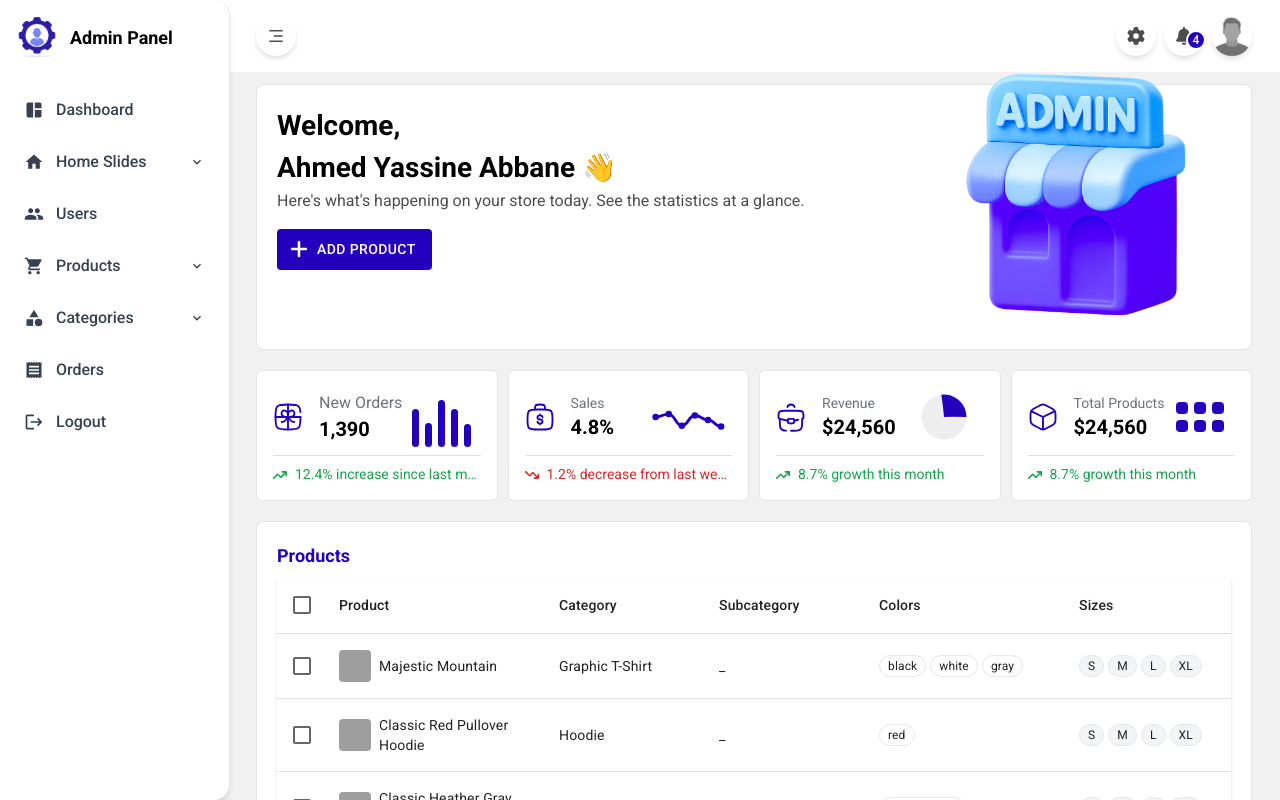
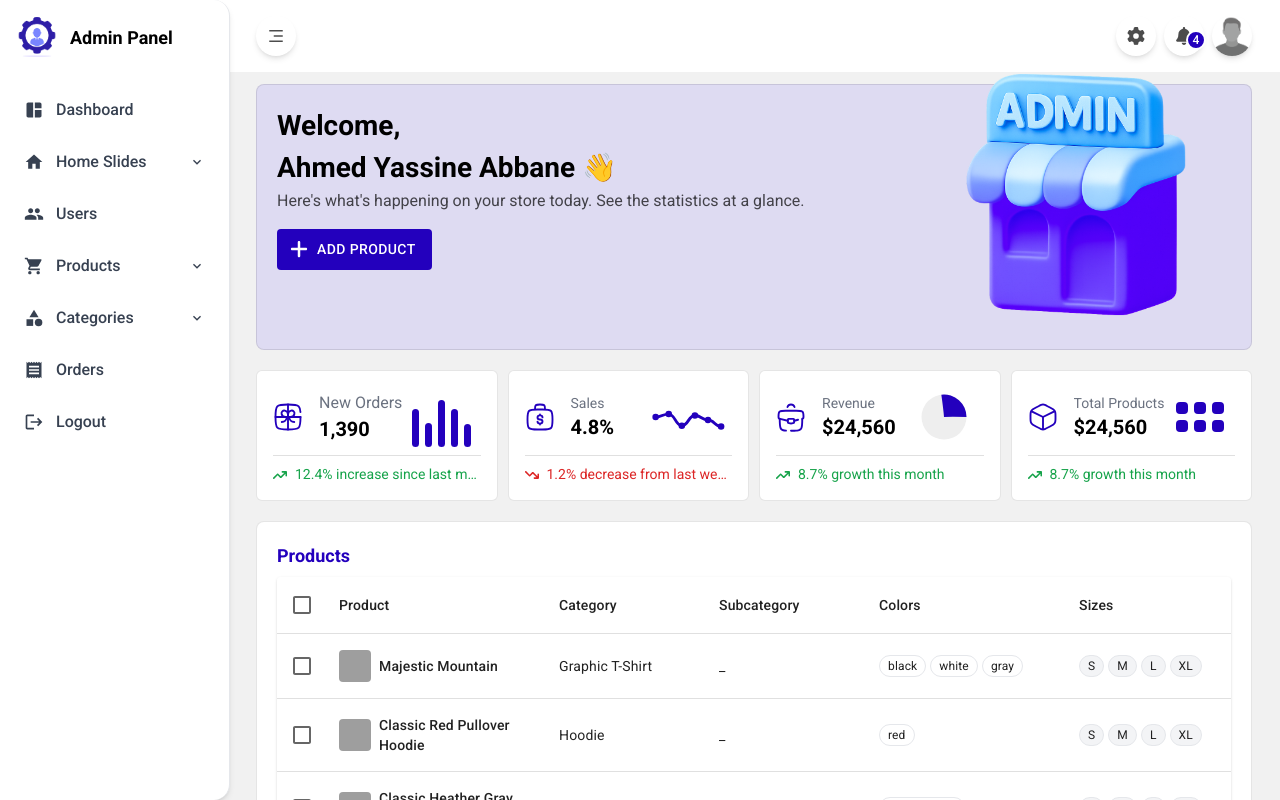
Before and after one commit to ahmedyacine2004/e-commerce-website-mern-app, a React (Vite) app in the folder admin/: page / in a window 1280 px wide. Shown: the top 800 px of the page. Built offline with nearby package versions, Linux system fonts and the light colour scheme; grey boxes are pictures that could not be loaded; some icons are missing.

Commit message:
feat: Refactor table components and enhance data mapping for products and orders

```diff
--- a/admin/src/Components/Table/index.jsx
+++ b/admin/src/Components/Table/index.jsx
@@ -19,7 +19,7 @@ import {
 import ArrowDropDownIcon from "@mui/icons-material/ArrowDropDown";
 import { DatePicker } from "@mui/x-date-pickers/DatePicker";
 import { isSameDay } from "date-fns";
-import { getUniqueOptions } from "../../utils/tableFilters";
+import { getUniqueOptions } from "../../utils/Table/tableFilters";
 
 export default function GenericTable({
   columns,
--- a/admin/src/Pages/Dashboard/index.jsx
+++ b/admin/src/Pages/Dashboard/index.jsx
@@ -4,39 +4,23 @@ import DashboardBoxes from "../../Components/DashboardBoxes";
 import Button from "@mui/material/Button";
 import { FaPlus } from "react-icons/fa6";
 import GenericTable from "../../Components/Table";
-import {
-  createRowActions,
-  createExpandableProducts,
-} from "../../utils/tableUtils";
+import { createExpandableProducts } from "../../utils/Table/tableUtils";
 import {
   ordersTableColumns,
   productsTableColumns,
 } from "../../constants/tableColumns";
 import productsData from "../../data/products.json";
 import TableActions from "../../Components/Table/TableActions";
-import EditIcon from "@mui/icons-material/Edit";
-import DeleteIcon from "@mui/icons-material/Delete";
+import { mapProductsData } from "../../utils/Table/productAdapter";
 
 function Dashboard() {
   const { orders, updateOrderStatus } = useContext(OrdersContext);
-
-  // Flatten the JSON to match the table columns
-  const products = productsData.map((p) => ({
-    id: p.id,
-    name: p.info.name,
-    category: p.info.category,
-    colors: p.info.colors || [], // keep all colors
-    sizes: p.info.sizes || [], // keep all sizes
-    qty: 1, // default quantity
-    newPrice: p.info.newPrice,
-    rating: p.info.rating,
-    img: p.img.url1 || "/placeholder.png",
-  }));
+  const products = mapProductsData(productsData);
 
   return (
     <section className="w-full">
       {/* Welcome Banner */}
-      <div className="w-full p-5 pb-2 border bg-white border-[rgba(0,0,0,0.1)] flex items-center gap-8 mb-5 rounded-lg">
+      <div className="w-full p-5 pb-2 border bg-[#2600ff17] border-[rgba(0,0,0,0.1)] flex items-center gap-8 mb-5 rounded-lg">
         <div className="flex items-start justify-between w-full">
           <div className="info">
             <h1 className="text-[28px] font-[600]">
@@ -74,25 +58,6 @@ function Dashboard() {
         <GenericTable
           columns={productsTableColumns}
           data={products}
-          renderRowActions={(product) => (
-            <TableActions
-              actions={[
-                {
-                  type: "icon",
-                  icon: <EditIcon fontSize="small" />,
-                  label: "Edit",
-                  onClick: () => alert(`Edit ${product.name}`),
-                },
-                {
-                  type: "icon",
-                  icon: <DeleteIcon fontSize="small" />,
-                  label: "Delete",
-                  color: "error.main",
-                  onClick: () => alert(`Delete ${product.name}`),
-                },
-              ]}
-            />
-          )}
           selectionActions={[
             {
               label: "Delete",
@@ -111,14 +76,8 @@ function Dashboard() {
         <h2 className="text-[18px] font-[600] text-primary">Recent Orders</h2>
 
         <GenericTable
-          columns={ordersTableColumns}
+          columns={ordersTableColumns(updateOrderStatus)}
           data={orders}
-          renderRowActions={(order) => {
-            // Get the action configs from your existing function
-            const actions = createRowActions(updateOrderStatus)(order);
-            // Wrap them in TableActions
-            return <TableActions actions={actions} />;
-          }}
           renderExpandable={(row) =>
             createExpandableProducts(row.products)(row)
           }
--- a/admin/src/constants/tableColumns.jsx
+++ b/admin/src/constants/tableColumns.jsx
@@ -1,15 +1,17 @@
 import StatusBadge from "../components/StatusBadge";
 import { Rating } from "@mui/material";
+import { LinearProgress } from "@mui/material";
+import TableActions from "../Components/Table/TableActions";
+import EditIcon from "@mui/icons-material/Edit";
+import DeleteIcon from "@mui/icons-material/Delete";
+import { createRowActions } from "../utils/Table/tableUtils";
 
-/* ===================== ORDERS TABLE ===================== */
-
-export const ordersTableColumns = [
+export const ordersTableColumns = (updateOrderStatus) => [
   {
     header: "Order ID",
     accessor: "id",
     width: 120,
   },
-
   {
     header: "Customer",
     accessor: "user",
@@ -30,14 +32,12 @@ export const ordersTableColumns = [
       </div>
     ),
   },
-
   {
     header: "Payment",
     accessor: "paymentId",
     filter: "text",
     width: 180,
   },
-
   {
     header: "Date",
     accessor: "orderDate",
@@ -45,7 +45,6 @@ export const ordersTableColumns = [
     width: 140,
     render: (date) => new Date(date).toLocaleDateString(),
   },
-
   {
     header: "Status",
     accessor: "status",
@@ -53,14 +52,12 @@ export const ordersTableColumns = [
     width: 130,
     render: (status) => <StatusBadge status={status} />,
   },
-
   {
     header: "Total",
     accessor: "totalAmount",
     width: 120,
     render: (amt) => `$${amt}`,
   },
-
   {
     header: "Products",
     accessor: "products",
@@ -74,8 +71,17 @@ export const ordersTableColumns = [
       </span>
     ),
   },
+  // ✅ New Actions Column
+  {
+    header: "Actions",
+    accessor: "actions",
+    width: 200,
+    render: (_,row) => {
+      const actions = createRowActions(updateOrderStatus)(row);
+      return <TableActions actions={actions} />;
+    },
+  },
 ];
-
 /* ===================== PRODUCTS TABLE ===================== */
 
 export const productsTableColumns = [
@@ -87,7 +93,7 @@ export const productsTableColumns = [
     render: (name, row) => (
       <div className="flex items-center gap-2">
         <img src={row.img} alt={name} className="w-8 h-8 rounded" />
-        <span>{name}</span>
+        <span className="link font-[500] cursor-pointer">{name}</span>
       </div>
     ),
   },
@@ -147,14 +153,70 @@ export const productsTableColumns = [
         "—"
       ),
   },
-
   {
     header: "Qty",
-    accessor: "qty",
-    width: 90,
-    render: (qty) => `x${qty}`,
+    accessor: "stock",
+    width: 120,
+    render: (qty) => {
+      const maxQty = 100;
+      const percentage = Math.min((qty / maxQty) * 100, 100);
+
+      let barColor;
+      if (percentage <= 20) barColor = "error.main";
+      else if (percentage <= 50) barColor = "warning.main";
+      else if (percentage <= 70) barColor = "info.main";
+      else barColor = "success.main";
+
+      return (
+        <div className="flex flex-col gap-1">
+          <span className="text-xs">{`x${qty}`}</span>
+          <LinearProgress
+            variant="determinate"
+            value={percentage}
+            sx={{
+              height: 8,
+              borderRadius: 2,
+              "& .MuiLinearProgress-bar": { bgcolor: barColor },
+            }}
+          />
+        </div>
+      );
+    },
   },
+  {
+    header: "Sales",
+    accessor: "sales",
+    width: 140,
+    render: (sales) => {
+      const maxSales = 250; // adjust based on your max sales range
+      const percentage = Math.min((sales / maxSales) * 100, 100);
 
+      // dynamic color logic
+      let barColor;
+      if (percentage <= 20)
+        barColor = "error.main"; // red
+      else if (percentage <= 50)
+        barColor = "warning.main"; // orange
+      else if (percentage <= 70)
+        barColor = "info.main"; // yellow-ish
+      else barColor = "success.main"; // green
+
+      return (
+        <div className="flex flex-col gap-1">
+          <span className="text-xs">{sales}</span>
+          <LinearProgress
+            variant="determinate"
+            value={percentage}
+            sx={{
+              height: 8,
+              borderRadius: 2,
+              "& .MuiLinearProgress-bar": { bgcolor: barColor },
+            }}
+          />
+        </div>
+      );
+    },
+  },
   {
     header: "Price",
     accessor: "newPrice",
@@ -171,4 +233,28 @@ export const productsTableColumns = [
       <Rating value={rating} precision={0.5} size="small" readOnly />
     ),
   },
+  {
+    header: "Actions", // title will show in table
+    accessor: "actions", // not used, just a placeholder
+    width: 150,
+    render: (row) => (
+      <TableActions
+        actions={[
+          {
+            type: "icon",
+            icon: <EditIcon fontSize="small" />,
+            label: "Edit",
+            onClick: () => alert(`Edit ${row.name}`),
+          },
+          {
+            type: "icon",
+            icon: <DeleteIcon fontSize="small" />,
+            label: "Delete",
+            color: "error.main",
+            onClick: () => alert(`Delete ${row.name}`),
+          },
+        ]}
+      />
+    ),
+  },
 ];
--- a/admin/src/index.css
+++ b/admin/src/index.css
@@ -115,3 +115,7 @@
 * {
   font-family: "Roboto";
 }
+
+.link:hover {
+  color: #2300bd;
+}
--- /dev/null
+++ b/admin/src/utils/Table/productAdapter.jsx
@@ -0,0 +1,15 @@
+// src/utils/productAdapter.js
+export const mapProductsData = (productsData) => {
+  return productsData.map((p) => ({
+    id: p.id,
+    name: p.info.name,
+    category: p.info.category,
+    colors: p.info.colors || [],
+    sizes: p.info.sizes || [],
+    stock: p.info.stock || 0,
+    newPrice: p.info.newPrice,
+    rating: p.info.rating,
+    img: p.img.url1 || "/placeholder.png",
+    sales: p.info.sales?.total || 0, // <-- map the total sales
+  }));
+};
--- a/admin/src/utils/tableUtils.jsx
+++ b/admin/src/utils/Table/tableUtils.jsx
@@ -1,4 +1,3 @@
-import Button from "@mui/material/Button";
 import Rating from "@mui/material/Rating";
 
 /**
```
Also changed, not shown: admin/src/data/products.json (+10 -0 lines), admin/src/utils/Table/tableFilters.jsx (renamed from admin/src/utils/tableFilters.jsx).
